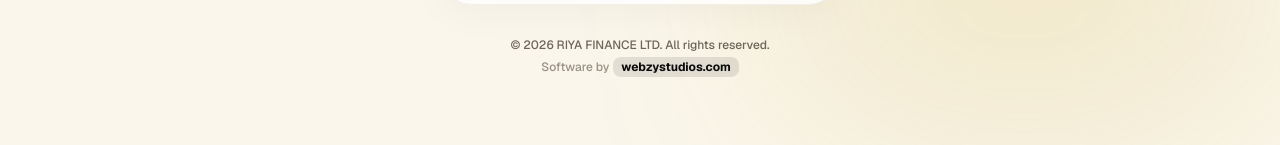
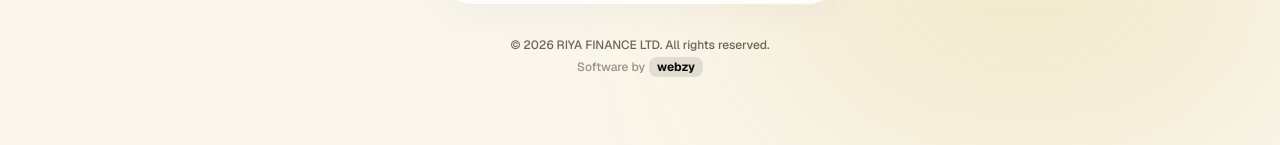
Before and after one commit to santhosh7r/srm-crm, a Next.js app: page /login in a window 1280 px wide. Shown: the part 652-797 px from the top of the page. Built offline with nearby package versions, Linux system fonts and the light colour scheme; no server answers.

Commit message:
changed software by

```diff
--- a/app/dashboard/layout.tsx
+++ b/app/dashboard/layout.tsx
@@ -244,7 +244,7 @@ export default function DashboardLayout({ children }: { children: React.ReactNod
             © {new Date().getFullYear()} RIYA FINANCE LTD. All rights reserved.
           </p>
           <p className="text-xs text-muted-foreground/80 font-medium text-center md:text-right flex items-center justify-center md:justify-end gap-1">
-            Software by <a href="https://webzystudios.com" target="_blank" rel="noopener noreferrer" className="bg-primary/10 text-primary px-2 py-0.5 rounded-md font-bold hover:bg-primary hover:text-primary-foreground transition-all">webzystudios.com</a>
+            Software by <a href="https://webzyinc.com" target="_blank" rel="noopener noreferrer" className="bg-primary/10 text-primary px-2 py-0.5 rounded-md font-bold hover:bg-primary hover:text-primary-foreground transition-all">webzy</a>
           </p>
         </div>
       </footer>
--- a/app/login/page.tsx
+++ b/app/login/page.tsx
@@ -170,7 +170,7 @@ export default function LoginPage() {
             © {currentYear} RIYA FINANCE LTD. All rights reserved.
           </p>
           <p className="text-xs font-medium text-muted-foreground/70 flex items-center justify-center gap-1">
-            Software by <a href="https://webzystudios.com" target="_blank" rel="noopener noreferrer" className="bg-primary/10 text-primary px-2 py-0.5 rounded-md font-bold hover:bg-primary hover:text-primary-foreground transition-all">webzystudios.com</a>
+            Software by <a href="https://webzyinc.com" target="_blank" rel="noopener noreferrer" className="bg-primary/10 text-primary px-2 py-0.5 rounded-md font-bold hover:bg-primary hover:text-primary-foreground transition-all">webzy</a>
           </p>
         </div>
       </motion.div>
```
